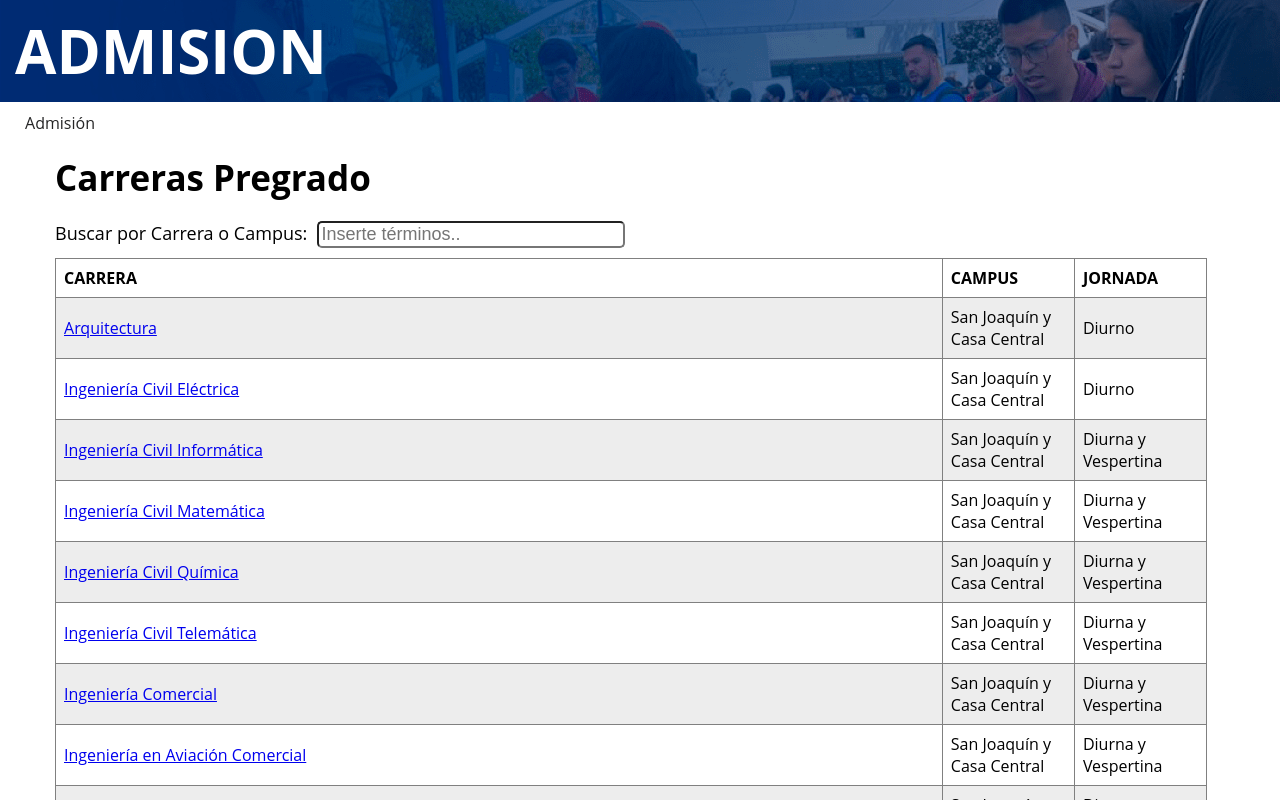
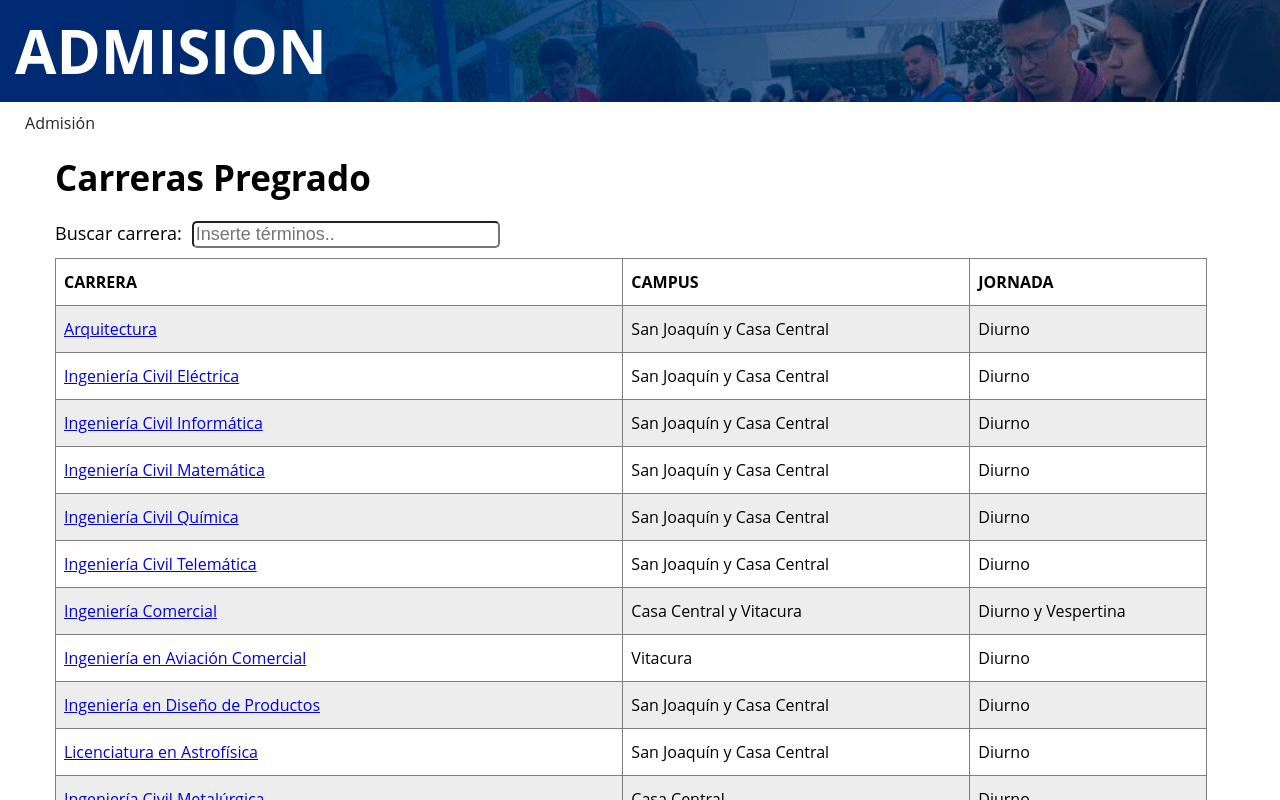
Before and after one commit to Bibubobee/2023_2-DIU, a React (Create React App) app: page / in a window 1280 px wide. Shown: the top 800 px of the page. Built offline with nearby package versions, Linux system fonts and the light colour scheme.

Commit message:
Made search better

```diff
--- a/src/Home.css
+++ b/src/Home.css
@@ -50,6 +50,7 @@ td, th {
     border: 1px solid gray;
     text-align: left;
     padding: 8px;
+    height: 30px;
 }
 tr:nth-child(even) {
     background-color: rgba(211, 211, 211, 0.4);
--- a/src/Home.jsx
+++ b/src/Home.jsx
@@ -5,14 +5,19 @@ import { useState, useRef } from 'react';
 const data = [
     { nombre: 'Arquitectura', campus: 'San Joaquín y Casa Central', jornada: 'Diurno' },
     { nombre: 'Ingeniería Civil Eléctrica', campus: 'San Joaquín y Casa Central', jornada: 'Diurno' },
-    { nombre: 'Ingeniería Civil Informática', campus: 'San Joaquín y Casa Central', jornada: 'Diurna y Vespertina' },
-    { nombre: 'Ingeniería Civil Matemática', campus: 'San Joaquín y Casa Central', jornada: 'Diurna y Vespertina' },
-    { nombre: 'Ingeniería Civil Química', campus: 'San Joaquín y Casa Central', jornada: 'Diurna y Vespertina' },
-    { nombre: 'Ingeniería Civil Telemática', campus: 'San Joaquín y Casa Central', jornada: 'Diurna y Vespertina' },
-    { nombre: 'Ingeniería Comercial', campus: 'San Joaquín y Casa Central', jornada: 'Diurna y Vespertina' },
-    { nombre: 'Ingeniería en Aviación Comercial', campus: 'San Joaquín y Casa Central', jornada: 'Diurna y Vespertina' },
-    { nombre: 'Ingeniería en Diseño de Productos', campus: 'San Joaquín y Casa Central', jornada: 'Diurna y Vespertina' },
-    { nombre: 'Licenciatura en Astrofísica', campus: 'San Joaquín y Casa Central', jornada: 'Diurna y Vespertina' },
+    { nombre: 'Ingeniería Civil Informática', campus: 'San Joaquín y Casa Central', jornada: 'Diurno' },
+    { nombre: 'Ingeniería Civil Matemática', campus: 'San Joaquín y Casa Central', jornada: 'Diurno' },
+    { nombre: 'Ingeniería Civil Química', campus: 'San Joaquín y Casa Central', jornada: 'Diurno' },
+    { nombre: 'Ingeniería Civil Telemática', campus: 'San Joaquín y Casa Central', jornada: 'Diurno' },
+    { nombre: 'Ingeniería Comercial', campus: 'Casa Central y Vitacura', jornada: 'Diurno y Vespertina' },
+    { nombre: 'Ingeniería en Aviación Comercial', campus: 'Vitacura', jornada: 'Diurno' },
+    { nombre: 'Ingeniería en Diseño de Productos', campus: 'San Joaquín y Casa Central', jornada: 'Diurno' },
+    { nombre: 'Licenciatura en Astrofísica', campus: 'San Joaquín y Casa Central', jornada: 'Diurno' },
+    { nombre: 'Ingeniería Civil Metalúrgica', campus: "Casa Central", jornada: "Diurno" },
+    { nombre: 'Ingeniería en Biotecnología', campus: "Viña del Mar y Concepción", jornada: "Diurno" },
+    { nombre: 'Técnico Universitario en Alimentos', campus: "Viña del Mar", jornada: "Diurno" },
+    { nombre: 'Ingeniería de Ejecución en Control e Instrumentación Industrial', campus: "Viña del Mar y Concepción", jornada: "Vespertina" },
+    { nombre: 'Ingeniería de Ejecución en Gestión Industrial', campus: "Viña del Mar, San Joaquín y Concepción", jornada: "Vespertina"},
 ]
 
 function Home(){
@@ -27,7 +32,7 @@ function Home(){
             <div className="body-carreras">
                 <div className="title-carreras">Carreras Pregrado</div>
                 <div className="search-carreras">
-                    <label>Buscar por Carrera o Campus:</label>
+                    <label>Buscar carrera:</label>
                     <input className="search-bar" type="text" placeholder="Inserte términos.." value={searchValue}
                                 onChange={(e) => setSearchValue(e.target.value)} maxLength={30}/>
                 </div>
@@ -41,7 +46,8 @@ const CareerTable = (props) => {
     const filtered = data.filter(
         carrera =>
             carrera.nombre.toLowerCase().indexOf(props.searchTerm.toLowerCase()) > -1 ||
-            carrera.campus.toLowerCase().indexOf(props.searchTerm.toLowerCase()) > -1,
+            carrera.campus.toLowerCase().indexOf(props.searchTerm.toLowerCase()) > -1 ||
+            carrera.jornada.toLowerCase().indexOf(props.searchTerm.toLowerCase()) > -1,
     );
 
     return (
@@ -49,9 +55,9 @@ const CareerTable = (props) => {
             {props.searchTerm ? (
                 <tbody>
                     <tr>
-                        <th>CARRERA</th>
-                        <th>CAMPUS</th>
-                        <th>JORNADA</th>
+                        <th style={{"width":"50%"}}>CARRERA</th>
+                        <th style={{"width":"30%"}}>CAMPUS</th>
+                        <th style={{"width":"20%"}}>JORNADA</th>
                     </tr>
                     {filtered.map((val, _) => {
                         return (
@@ -62,9 +68,9 @@ const CareerTable = (props) => {
             ): (
                 <tbody>
                     <tr>
-                        <th>CARRERA</th>
-                        <th>CAMPUS</th>
-                        <th>JORNADA</th>
+                        <th style={{"width":"50%"}}>CARRERA</th>
+                        <th style={{"width":"30%"}}>CAMPUS</th>
+                        <th style={{"width":"20%"}}>JORNADA</th>
                     </tr>
                     {data.map((val, _) => {
                         return (
```
